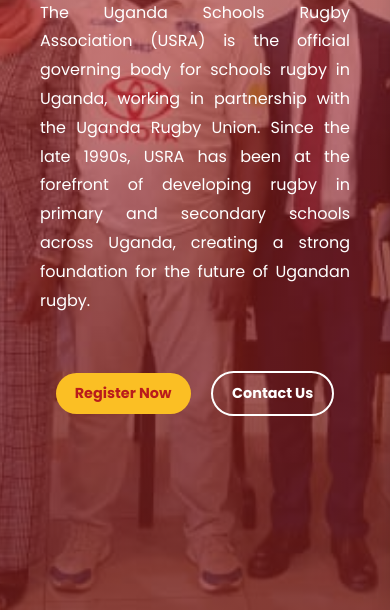
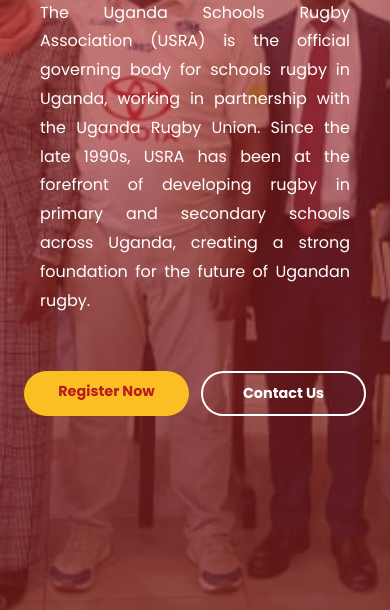
Before and after one commit to VictorBagz/usra101, a website: page index.html in a window 390 px wide. Shown: the part 234-844 px from the top of the page. Drawn offline with nearby package versions, Linux system fonts and the light colour scheme; no server answers; files whose address does not match are found by name.

Commit message:
modified

```diff
--- a/style.css
+++ b/style.css
@@ -141,20 +141,14 @@ p {
     letter-spacing: 0.01em;
 }
 
-/* Desktop menu — fixed overlay, ABOVE navbar so it receives pointer events */
+/* Desktop menu */
 .nav-menu {
-    position: fixed;
-    top: 0;
-    right: 0;
-    height: 80px;
+    flex-grow: 1;
     display: flex;
     align-items: center;
     justify-content: flex-end;
-    padding: 0 2rem;
-    z-index: 1001; /* above #navbar (1000) so clicks aren't blocked */
-    pointer-events: none; /* container doesn't block clicks on page */
+    gap: 1.5rem;
 }
-.nav-menu > * { pointer-events: auto; } /* but children are fully interactive */
 .nav-links {
     display: flex;
     list-style: none;
@@ -331,7 +325,8 @@ p {
 
 /* ======== HERO SECTION ======== */
 .hero {
-    height: 100vh;
+    min-height: 100vh;
+    min-height: 100svh; /* uses small viewport height on mobile — excludes browser chrome */
     position: relative;
     color: white;
     display: flex;
@@ -368,8 +363,8 @@ p {
 @media(max-width: 480px) {
     .hero {
         align-items: flex-start;
-        padding-top: 100px;
-        padding-bottom: 80px;
+        padding-top: 80px;
+        padding-bottom: 48px;
     }
 
     .hero-content {
@@ -377,8 +372,7 @@ p {
         flex-direction: column;
         align-items: center;
         justify-content: flex-start;
-        min-height: auto;
-        padding: 40px 2rem 100px 2rem;
+        padding: 32px 1.25rem 24px;
     }
 
     .hero h1 {
@@ -387,8 +381,18 @@ p {
     }
 
     .hero-buttons {
-        padding-bottom: 2rem;
         margin-top: 1.5rem;
+        padding-bottom: 0.5rem;
+        display: flex;
+        flex-wrap: wrap;
+        justify-content: center;
+        gap: 0.75rem;
+        width: 100%;
+    }
+    .hero-buttons .btn {
+        margin: 0;
+        flex: 1 1 140px;
+        text-align: center;
     }
 }
 
@@ -659,12 +663,12 @@ footer .container {
         flex-direction: column;
         padding: 0;
         gap: 0;
+        /* KEY FIX: allow drawer to scroll so dropdown items are reachable */
         overflow-y: auto;
         overflow-x: hidden;
         -webkit-overflow-scrolling: touch;
         transition: right 0.35s cubic-bezier(0.4, 0, 0.2, 1);
         box-shadow: -4px 0 30px rgba(0,0,0,0.4);
-        pointer-events: auto; /* override desktop pointer-events:none */
     }
     .nav-menu.active { right: 0; }
 
@@ -808,14 +812,14 @@ footer .container {
     .hero {
         align-items: flex-start;
         padding-top: 64px;
+        padding-bottom: 48px; /* ensure buttons never clip under next section */
     }
     .hero-content {
         display: flex;
         flex-direction: column;
         align-items: center;
         justify-content: center;
-        min-height: 50vh;
-        padding: 40px 1.5rem;
+        padding: 40px 1.5rem 24px;
     }
     .hero h1 { font-size: 2.2rem; }
     .hero p {
@@ -823,6 +827,15 @@ footer .container {
         padding: 0 1rem;
         text-align: justify;
     }
+    .hero-buttons {
+        margin-top: 1.5rem;
+        padding-bottom: 1rem;
+        display: flex;
+        flex-wrap: wrap;
+        justify-content: center;
+        gap: 0.75rem;
+    }
+    .hero-buttons .btn { margin: 0; }
     .chairman-text { padding-right: 0; }
     .chairman-text p { text-align: justify; padding: 0 1rem; }
 }
```
